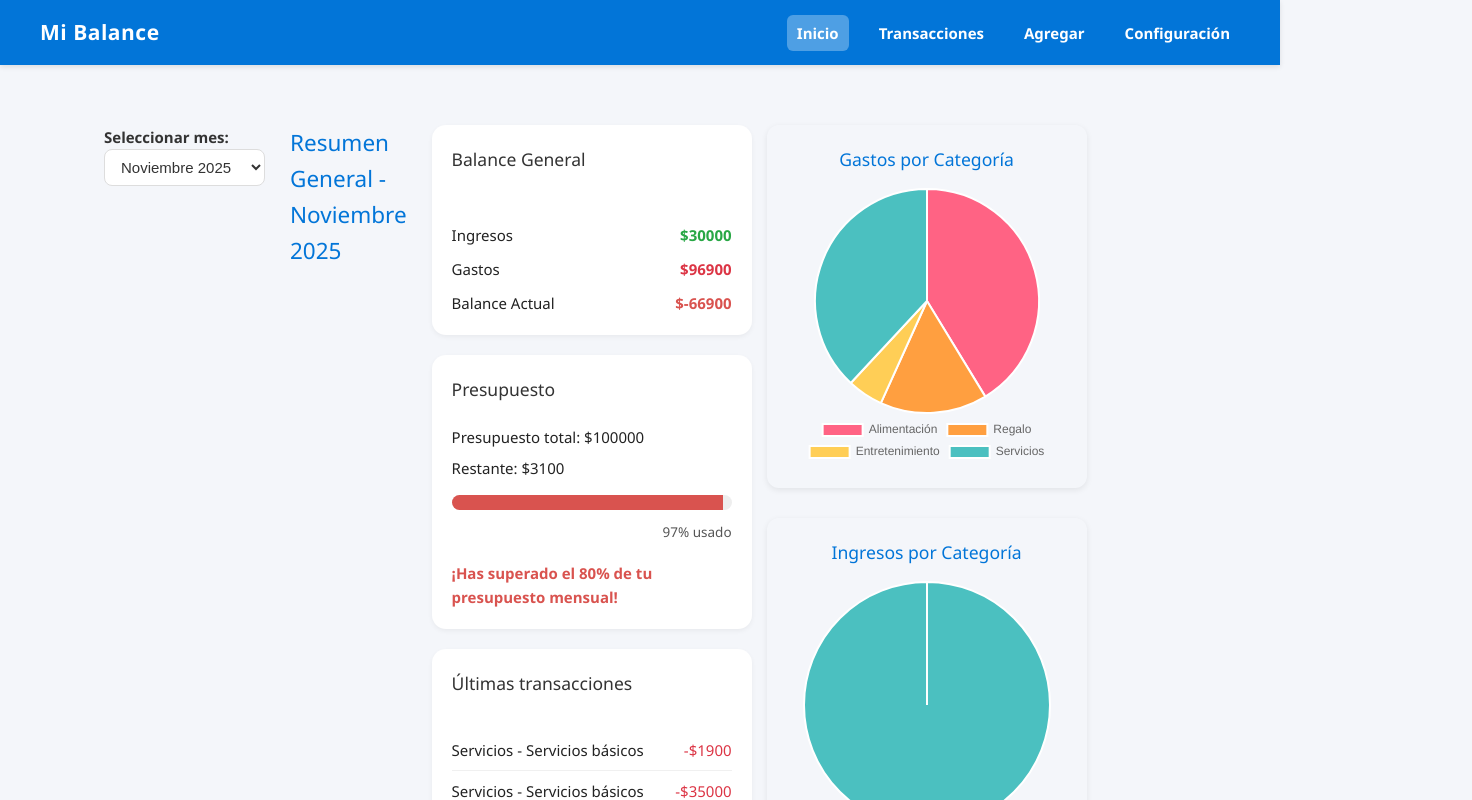
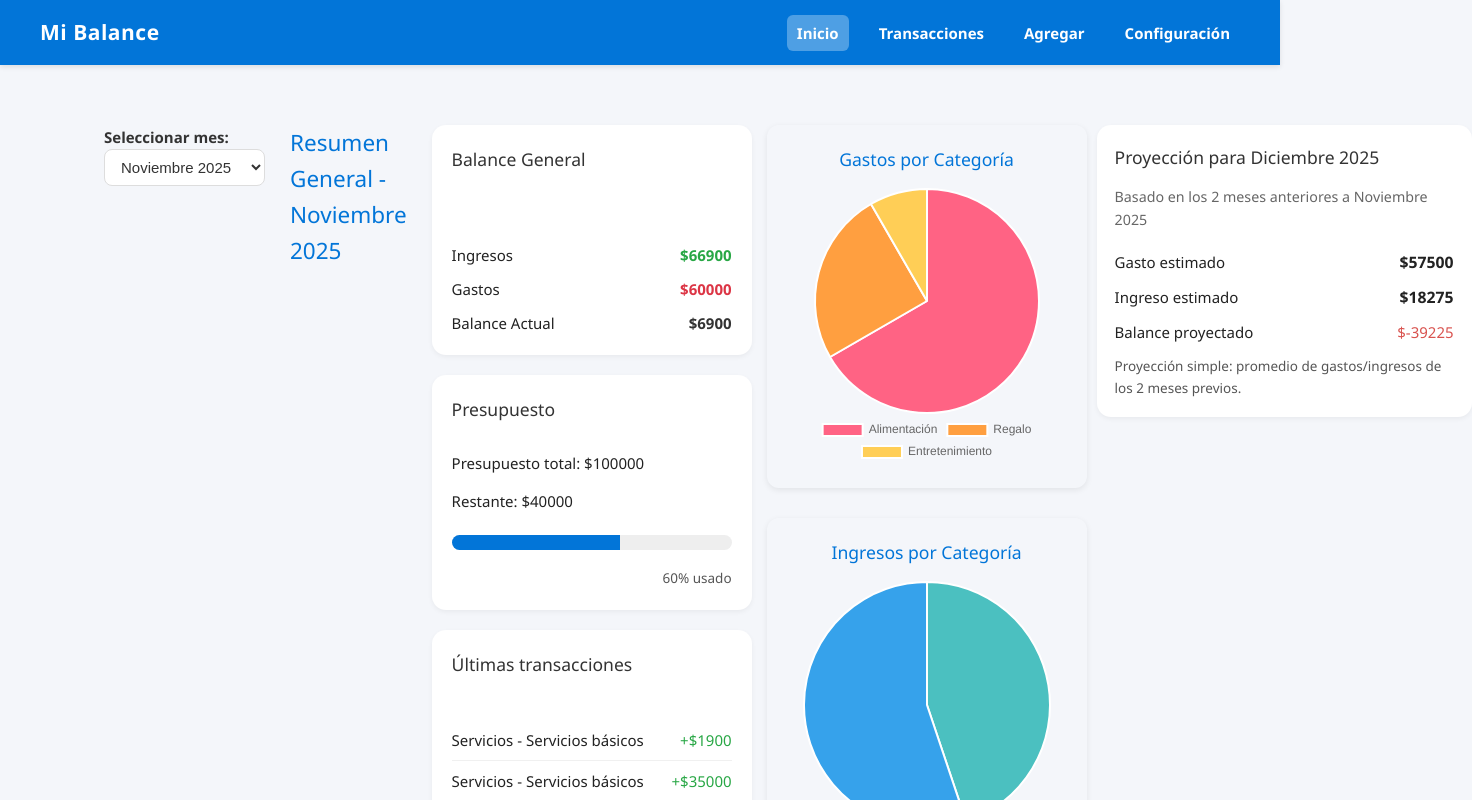
Before and after one commit to MartinIsrael05/GestorDeFinanzas, a Vue app in the folder GestorDeFinanzas/: page / in a window 1280 px wide. Shown: the top 800 px of the page, 1472 px wide, since content can reach past the window. Built offline with nearby package versions, Linux system fonts and the light colour scheme.

Commit message:
Proyeccion para siguiente mes hecha. Proximo paso: Mejorar identidad visual del sitio + ver si falta corregir algo en clase

```diff
--- a/GestorDeFinanzas/src/store/transactions.js
+++ b/GestorDeFinanzas/src/store/transactions.js
@@ -8,49 +8,49 @@ export const useTransactionsStore = defineStore('transactions', {
       { id: 1, type: 'income', category: 'Salario', description: 'Salario mensual', amount: 30000, date: '2025-06-05' },
       { id: 2, type: 'expense', category: 'Alimentación', description: 'Compras supermercado', amount: 25000, date: '2025-06-08' },
       { id: 3, type: 'expense', category: 'Transporte', description: 'Gasolina', amount: 8000, date: '2025-06-10' },
-  { id: 5, type: 'expense', category: 'Entretenimiento', description: 'Cine', amount: 5000, date: '2025-06-20' },
-  { id: 6, type: 'expense', category: 'Servicios', description: 'Internet y electricidad', amount: 12000, date: '2025-06-25' },
+      { id: 4, type: 'expense', category: 'Entretenimiento', description: 'Cine', amount: 5000, date: '2025-06-20' },
+      { id: 5, type: 'expense', category: 'Servicios', description: 'Internet y electricidad', amount: 12000, date: '2025-06-25' },
       { id: 6, type: 'expense', category: 'Servicios', description: 'Internet y electricidad', amount: 1500, date: '2025-06-25' },
 
       // Julio 2025
       { id: 7, type: 'income', category: 'Salario', description: 'Salario mensual', amount: 30000, date: '2025-07-05' },
       { id: 8, type: 'expense', category: 'Alimentación', description: 'Compras supermercado', amount: 30000, date: '2025-07-08' },
       { id: 9, type: 'expense', category: 'Salud', description: 'Farmacia', amount: 5000, date: '2025-07-10' },
-  { id: 11, type: 'expense', category: 'Entretenimiento', description: 'Streaming', amount: 2000, date: '2025-07-20' },
-  { id: 12, type: 'expense', category: 'Servicios', description: 'Servicios básicos', amount: 48000, date: '2025-07-25' },
-      { id: 12, type: 'expense', category: 'Servicios', description: 'Servicios básicos', amount: 1700, date: '2025-07-25' },
+      { id: 10, type: 'expense', category: 'Entretenimiento', description: 'Streaming', amount: 2000, date: '2025-07-20' },
+      { id: 11, type: 'expense', category: 'Servicios', description: 'Servicios básicos', amount: 48000, date: '2025-07-25' },
+      { id: 12, type: 'income', category: 'Servicios', description: 'Servicios básicos', amount: 1700, date: '2025-07-25' },
 
       // Agosto 2025
       { id: 13, type: 'income', category: 'Salario', description: 'Salario mensual', amount: 30000, date: '2025-08-05' },
       { id: 14, type: 'expense', category: 'Alimentación', description: 'Compras supermercado', amount: 12000, date: '2025-08-08' },
       { id: 15, type: 'expense', category: 'Vivienda', description: 'Reparación del techo', amount: 8000, date: '2025-08-12' },
-  { id: 17, type: 'expense', category: 'Entretenimiento', description: 'Concierto', amount: 2000, date: '2025-08-22' },
-  { id: 18, type: 'expense', category: 'Servicios', description: 'Servicios básicos', amount: 3000, date: '2025-08-28' },
-      { id: 18, type: 'expense', category: 'Servicios', description: 'Servicios básicos', amount: 1600, date: '2025-08-28' },
+      { id: 16, type: 'expense', category: 'Entretenimiento', description: 'Concierto', amount: 2000, date: '2025-08-22' },
+      { id: 17, type: 'expense', category: 'Servicios', description: 'Servicios básicos', amount: 3000, date: '2025-08-28' },
+      { id: 18, type: 'income', category: 'Servicios', description: 'Servicios básicos', amount: 1600, date: '2025-08-28' },
 
       // Septiembre 2025
       { id: 19, type: 'income', category: 'Salario', description: 'Salario mensual', amount: 3000, date: '2025-09-05' },
       { id: 20, type: 'expense', category: 'Alimentación', description: 'Compras supermercado', amount: 30000, date: '2025-09-08' },
       { id: 21, type: 'expense', category: 'Educación', description: 'Curso online', amount: 5000, date: '2025-09-10' },
-  { id: 23, type: 'expense', category: 'Entretenimiento', description: 'Juego', amount: 2000, date: '2025-09-18' },
-  { id: 24, type: 'expense', category: 'Servicios', description: 'Servicios básicos', amount: 38000, date: '2025-09-26' },
-      { id: 24, type: 'expense', category: 'Servicios', description: 'Servicios básicos', amount: 1800, date: '2025-09-26' },
+      { id: 22, type: 'expense', category: 'Entretenimiento', description: 'Juego', amount: 2000, date: '2025-09-18' },
+      { id: 23, type: 'expense', category: 'Servicios', description: 'Servicios básicos', amount: 38000, date: '2025-09-26' },
+      { id: 24, type: 'income', category: 'Servicios', description: 'Servicios básicos', amount: 1800, date: '2025-09-26' },
 
       // Octubre 2025
       { id: 25, type: 'income', category: 'Salario', description: 'Salario mensual', amount: 30000, date: '2025-10-05' },
       { id: 26, type: 'expense', category: 'Alimentación', description: 'Compras supermercado', amount: 15000, date: '2025-10-08' },
       { id: 27, type: 'expense', category: 'Transporte', description: 'Mantenimiento auto', amount: 5000, date: '2025-10-12' },
-  { id: 29, type: 'expense', category: 'Entretenimiento', description: 'Restaurante', amount: 3000, date: '2025-10-20' },
-  { id: 30, type: 'expense', category: 'Servicios', description: 'Servicios básicos', amount: 17000, date: '2025-10-27' },
-      { id: 30, type: 'expense', category: 'Servicios', description: 'Servicios básicos', amount: 1750, date: '2025-10-27' },
+      { id: 28, type: 'expense', category: 'Entretenimiento', description: 'Restaurante', amount: 3000, date: '2025-10-20' },
+      { id: 29, type: 'expense', category: 'Servicios', description: 'Servicios básicos', amount: 17000, date: '2025-10-27' },
+      { id: 30, type: 'income', category: 'Servicios', description: 'Servicios básicos', amount: 1750, date: '2025-10-27' },
 
       // Noviembre 2025
       { id: 31, type: 'income', category: 'Salario', description: 'Salario mensual', amount: 30000, date: '2025-11-05' },
       { id: 32, type: 'expense', category: 'Alimentación', description: 'Compras supermercado', amount: 40000, date: '2025-11-08' },
       { id: 33, type: 'expense', category: 'Regalo', description: 'Regalo cumpleaño', amount: 15000, date: '2025-11-09' },
-  { id: 35, type: 'expense', category: 'Entretenimiento', description: 'Teatro', amount: 5000, date: '2025-11-15' },
-  { id: 36, type: 'expense', category: 'Servicios', description: 'Servicios básicos', amount: 35000, date: '2025-11-28' },
-      { id: 36, type: 'expense', category: 'Servicios', description: 'Servicios básicos', amount: 1900, date: '2025-11-28' },
+      { id: 34, type: 'expense', category: 'Entretenimiento', description: 'Teatro', amount: 5000, date: '2025-11-15' },
+      { id: 35, type: 'income', category: 'Servicios', description: 'Servicios básicos', amount: 35000, date: '2025-11-28' },
+      { id: 36, type: 'income', category: 'Servicios', description: 'Servicios básicos', amount: 1900, date: '2025-11-28' },
     ],
   }),
 
--- a/GestorDeFinanzas/src/views/DashboardView.vue
+++ b/GestorDeFinanzas/src/views/DashboardView.vue
@@ -1,6 +1,6 @@
 <template>
   <div class="dashboard">
-    <!-- 🔹 Selector de mes/año -->
+    <!-- Selector de mes/año -->
     <div class="month-selector">
       <label for="month">Seleccionar mes:</label>
       <select id="month" v-model="selectedMonth">
@@ -64,9 +64,38 @@
       </div>
     </div>
     <section class="charts-section">
-      <div class="charts-grid">
-        <CategoryChart :selectedMonth="selectedMonth" />
-        <MonthlyComparisonChart />
+      <div class="charts-area">
+        <div class="charts-grid">
+          <CategoryChart :selectedMonth="selectedMonth" />
+          <MonthlyComparisonChart />
+        </div>
+      </div>
+
+      <!-- Panel de proyección -->
+      <div class="projection-panel">
+        <div class="card projection">
+          <h3>Proyección para {{ nextMonthLabel }}</h3>
+          <p class="muted">Basado en los 2 meses anteriores a <strong>{{ currentMonthLabel }}</strong></p>
+
+          <div class="projection-values">
+            <div class="proj-item">
+              <span>Gasto estimado</span>
+              <p class="amount">${{ projectedExpense }}</p>
+            </div>
+            <div class="proj-item">
+              <span>Ingreso estimado</span>
+              <p class="amount">${{ projectedIncome }}</p>
+            </div>
+            <div class="proj-item balance">
+              <span>Balance proyectado</span>
+              <p :class="{ negative: projectedBalance < 0 }">${{ projectedBalance }}</p>
+            </div>
+          </div>
+
+          <p class="note">
+            Proyección simple: promedio de gastos/ingresos de los 2 meses previos.
+          </p>
+        </div>
       </div>
     </section>
   </div>
@@ -85,10 +114,8 @@ const transactionsStore = useTransactionsStore()
 const settingsStore = useSettingsStore()
 const { transactions } = storeToRefs(transactionsStore)
 
-// Generar meses disponibles (últimos 6 meses desde noviembre 2025)
-const availableMonths = computed(() => {
-  const months = []
-  const monthLabels = [
+// Etiquetas de meses reutilizables
+const monthLabels = [
   'Enero',
   'Febrero',
   'Marzo',
@@ -100,8 +127,12 @@ const availableMonths = computed(() => {
   'Septiembre',
   'Octubre',
   'Noviembre',
-  'Diciembre'
+  'Diciembre',
 ]
+
+// Generar los meses disponibles (últimos 6 meses desde noviembre 2025)
+const availableMonths = computed(() => {
+  const months = []
 
   // Comenzar desde noviembre 2025 e ir 6 meses atrás
   for (let i = 0; i < 6; i++) {
@@ -121,6 +152,15 @@ const selectedMonth = ref('2025-11')
 const currentMonthLabel = computed(() => {
   const found = availableMonths.value.find(m => m.value === selectedMonth.value)
   return found ? found.label : ''
+})
+
+// Label del mes siguiente (por ejemplo, si selectedMonth = '2025-11' -> 'Diciembre 2025')
+const nextMonthLabel = computed(() => {
+  const [y, m] = selectedMonth.value.split('-').map(Number)
+  const d = new Date(y, m - 1)
+  d.setMonth(d.getMonth() + 1)
+  const label = monthLabels[d.getMonth()]
+  return `${label} ${d.getFullYear()}`
 })
 
 // Filtrar transacciones por mes seleccionado
@@ -149,6 +189,37 @@ const budgetAlert = computed(() => budgetUsedPercent.value >= 80)
 const latestTransactions = computed(() =>
   filteredTransactions.value.slice(-5).reverse()
 )
+
+// --- Proyección para el siguiente mes basada en los 2 meses anteriores ---
+// Helper: devuelve YYYY-MM restando `n` meses a un YYYY-MM dado
+function getPrevMonthKey(baseYm, n) {
+  const [y, m] = baseYm.split('-').map(Number)
+  const date = new Date(y, m - 1)
+  date.setMonth(date.getMonth() - n)
+  const yy = date.getFullYear()
+  const mm = String(date.getMonth() + 1).padStart(2, '0')
+  return `${yy}-${mm}`
+}
+
+const expenseForMonth = (monthKey) =>
+  transactions.value
+    .filter(t => t.date.startsWith(monthKey) && t.type === 'expense')
+    .reduce((acc, t) => acc + t.amount, 0)
+
+const incomeForMonth = (monthKey) =>
+  transactions.value
+    .filter(t => t.date.startsWith(monthKey) && t.type === 'income')
+    .reduce((acc, t) => acc + t.amount, 0)
+
+const expensePrev1 = computed(() => expenseForMonth(getPrevMonthKey(selectedMonth.value, 1)))
+const expensePrev2 = computed(() => expenseForMonth(getPrevMonthKey(selectedMonth.value, 2)))
+const incomePrev1 = computed(() => incomeForMonth(getPrevMonthKey(selectedMonth.value, 1)))
+const incomePrev2 = computed(() => incomeForMonth(getPrevMonthKey(selectedMonth.value, 2)))
+
+// Proyección simple: promedio de los 2 meses anteriores
+const projectedExpense = computed(() => Math.round((expensePrev1.value + expensePrev2.value) / 2))
+const projectedIncome = computed(() => Math.round((incomePrev1.value + incomePrev2.value) / 2))
+const projectedBalance = computed(() => projectedIncome.value - projectedExpense.value)
 </script>
 
 <style scoped>
@@ -342,4 +413,56 @@ const latestTransactions = computed(() =>
   transform: scale(1.03);
 }
 
+/* Layout para charts + proyección */
+.charts-section {
+  display: grid;
+  grid-template-columns: 2fr 1fr;
+  gap: 20px;
+  align-items: start;
+}
+
+.projection-panel {
+  display: flex;
+  flex-direction: column;
+  width: 25em;
+}
+
+.card.projection {
+  padding: 18px;
+}
+
+.projection .muted {
+  color: #666;
+  font-size: 0.95em;
+  margin-bottom: 12px;
+}
+
+.projection-values {
+  display: flex;
+  flex-direction: column;
+  gap: 10px;
+  margin-top: 6px;
+}
+
+.proj-item {
+  display: flex;
+  justify-content: space-between;
+  align-items: center;
+}
+
+.proj-item .amount {
+  font-weight: 700;
+  font-size: 1.05em;
+}
+
+.proj-item.balance .amount {
+  font-size: 1.1em;
+}
+
+.note {
+  margin-top: 12px;
+  font-size: 0.9em;
+  color: #555;
+}
+
 </style>
```
Lines whose indentation alone changed are shown as unchanged.
